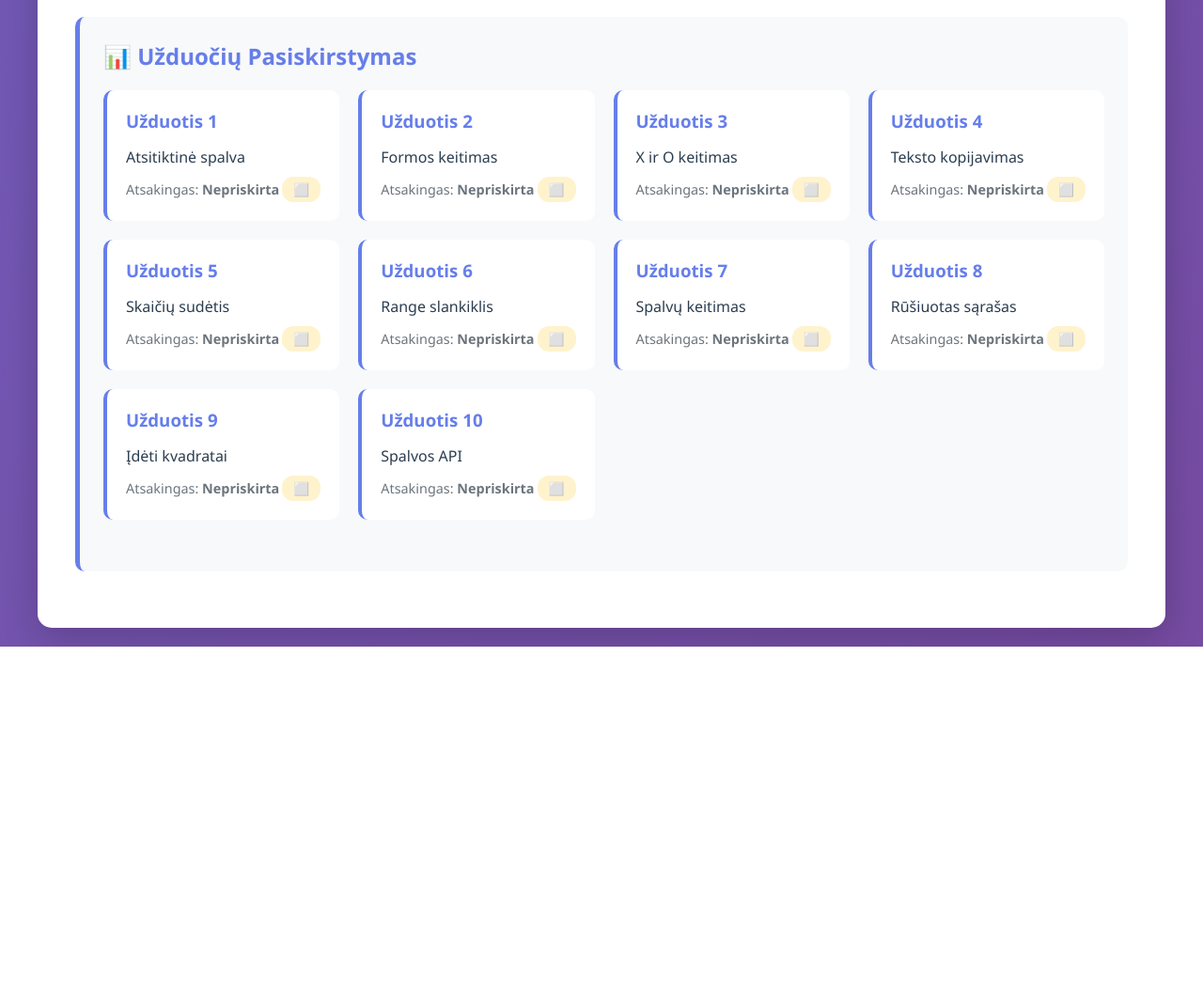
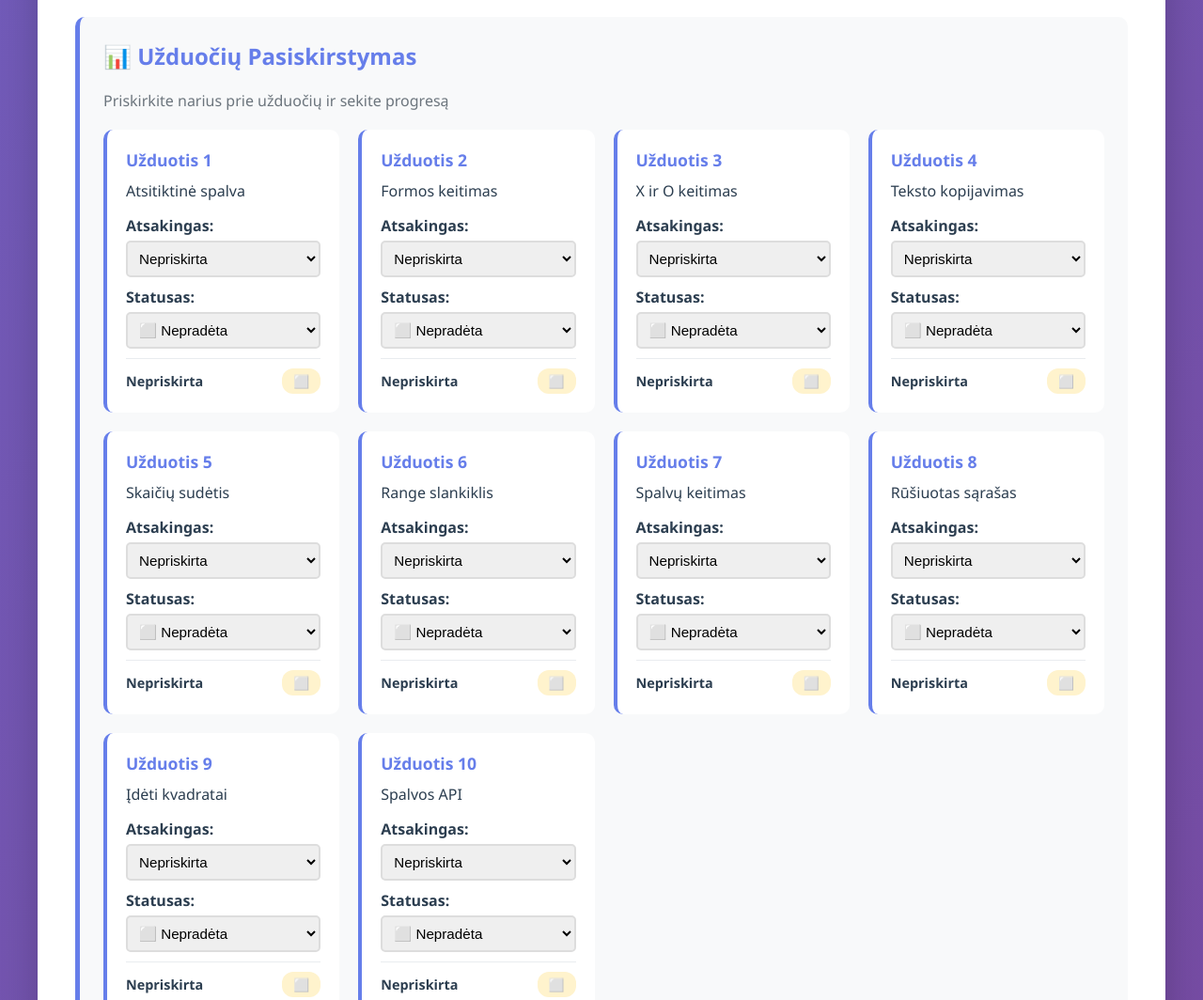
Before and after one commit to EdgarGreenchuk/5Grupe, a plain HTML site: page grupinis-checklist-manager.html in a window 1280 px wide. Shown: the part 5731-6795 px from the top of the page at 94% size. Before the commit the page ends 6419 px from the top, so only its background shows below. Drawn offline with Linux system fonts and the light colour scheme.

Commit message:
Pataisytas checklist su veikiančiu užduočių paskirstymu

```diff
--- a/grupinis-checklist-manager.html
+++ b/grupinis-checklist-manager.html
@@ -1,6 +1,5 @@
 <!DOCTYPE html>
 <html lang="lt">
-
 <head>
     <meta charset="UTF-8">
     <meta name="viewport" content="width=device-width, initial-scale=1.0">
@@ -205,27 +204,55 @@
             padding: 20px;
             border-radius: 10px;
             border-left: 4px solid #667eea;
+            transition: all 0.3s ease;
+        }
+
+        .task-card:hover {
+            box-shadow: 0 4px 12px rgba(102, 126, 234, 0.2);
+            transform: translateY(-2px);
         }
 
         .task-card h3 {
             color: #667eea;
+            margin-bottom: 10px;
+            font-size: 1.1em;
+        }
+
+        .task-card p {
+            color: #2c3e50;
             margin-bottom: 15px;
         }
 
-        .task-list {
-            list-style: none;
+        .task-card select {
+            width: 100%;
+            padding: 8px;
+            border: 2px solid #ddd;
+            border-radius: 5px;
+            font-size: 0.95em;
+            margin-bottom: 10px;
+            transition: border-color 0.3s ease;
         }
 
-        .task-list li {
-            padding: 8px 0;
-            border-bottom: 1px solid #e9ecef;
+        .task-card select:focus {
+            outline: none;
+            border-color: #667eea;
+        }
+
+        .task-info {
             display: flex;
             justify-content: space-between;
             align-items: center;
+            padding-top: 10px;
+            border-top: 1px solid #e9ecef;
         }
 
-        .task-list li:last-child {
-            border-bottom: none;
+        .assigned-to {
+            font-size: 0.9em;
+            color: #6c757d;
+        }
+
+        .assigned-to strong {
+            color: #2c3e50;
         }
 
         .status-badge {
@@ -301,7 +328,6 @@
         }
     </style>
 </head>
-
 <body>
     <div class="container">
         <header>
@@ -330,8 +356,7 @@
 
         <!-- Info -->
         <div class="info-box">
-            <p>💡 <strong>Patarimas:</strong> Pažymėkite užduotis paspausdami checkbox'us. Progresas išsaugomas
-                automatiškai jūsų naršyklėje!</p>
+            <p>💡 <strong>Patarimas:</strong> Pažymėkite užduotis paspausdami checkbox'us. Progresas išsaugomas automatiškai jūsų naršyklėje!</p>
         </div>
 
         <!-- Controls -->
@@ -395,6 +420,7 @@
         <!-- Task Assignments Overview -->
         <div class="section">
             <h2>📊 Užduočių Pasiskirstymas</h2>
+            <p style="color: #6c757d; margin-bottom: 20px;">Priskirkite narius prie užduočių ir sekite progresą</p>
             <div class="task-assignments" id="taskAssignments"></div>
         </div>
 
@@ -567,31 +593,85 @@
         // Update task assignments
         function updateTaskAssignments() {
             const container = document.getElementById('taskAssignments');
+            const assignments = loadAssignments();
+
             const tasks = [
-                { name: 'Atsitiktinė spalva', id: 'task1', member: '' },
-                { name: 'Formos keitimas', id: 'task2', member: '' },
-                { name: 'X ir O keitimas', id: 'task3', member: '' },
-                { name: 'Teksto kopijavimas', id: 'task4', member: '' },
-                { name: 'Skaičių sudėtis', id: 'task5', member: '' },
-                { name: 'Range slankiklis', id: 'task6', member: '' },
-                { name: 'Spalvų keitimas', id: 'task7', member: '' },
-                { name: 'Rūšiuotas sąrašas', id: 'task8', member: '' },
-                { name: 'Įdėti kvadratai', id: 'task9', member: '' },
-                { name: 'Spalvos API', id: 'task10', member: '' }
+                { name: 'Atsitiktinė spalva', id: 'task1' },
+                { name: 'Formos keitimas', id: 'task2' },
+                { name: 'X ir O keitimas', id: 'task3' },
+                { name: 'Teksto kopijavimas', id: 'task4' },
+                { name: 'Skaičių sudėtis', id: 'task5' },
+                { name: 'Range slankiklis', id: 'task6' },
+                { name: 'Spalvų keitimas', id: 'task7' },
+                { name: 'Rūšiuotas sąrašas', id: 'task8' },
+                { name: 'Įdėti kvadratai', id: 'task9' },
+                { name: 'Spalvos API', id: 'task10' }
             ];
 
-            container.innerHTML = tasks.map(task => `
+            const members = ['Nepriskirta', 'Team Lead', 'Narys 1', 'Narys 2', 'Narys 3', 'Narys 4', 'Narys 5', 'Narys 6'];
+
+            container.innerHTML = tasks.map(task => {
+                const assignment = assignments[task.id] || { member: 'Nepriskirta', status: 'pending' };
+                const statusClass = assignment.status === 'done' ? 'status-done' :
+                                  assignment.status === 'progress' ? 'status-progress' :
+                                  'status-pending';
+                const statusText = assignment.status === 'done' ? '✅' :
+                                 assignment.status === 'progress' ? '🔄' : '⬜';
+
+                return `
                     <div class="task-card">
                         <h3>Užduotis ${task.id.replace('task', '')}</h3>
-                    <p style="margin-bottom: 10px; color: #2c3e50;">${task.name}</p>
-                    <div style="display: flex; justify-content: space-between; align-items: center;">
-                        <span style="color: #6c757d; font-size: 0.9em;">
-                            Atsakingas: <strong>${task.member || 'Nepriskirta'}</strong>
+                        <p>${task.name}</p>
+
+                        <label style="display: block; margin-bottom: 5px; font-weight: bold; color: #2c3e50;">
+                            Atsakingas:
+                        </label>
+                        <select onchange="updateAssignment('${task.id}', 'member', this.value)">
+                            ${members.map(member =>
+                                `<option value="${member}" ${assignment.member === member ? 'selected' : ''}>${member}</option>`
+                            ).join('')}
+                        </select>
+
+                        <label style="display: block; margin-bottom: 5px; font-weight: bold; color: #2c3e50;">
+                            Statusas:
+                        </label>
+                        <select onchange="updateAssignment('${task.id}', 'status', this.value)">
+                            <option value="pending" ${assignment.status === 'pending' ? 'selected' : ''}>⬜ Nepradėta</option>
+                            <option value="progress" ${assignment.status === 'progress' ? 'selected' : ''}>🔄 Vykdoma</option>
+                            <option value="done" ${assignment.status === 'done' ? 'selected' : ''}>✅ Baigta</option>
+                        </select>
+
+                        <div class="task-info">
+                            <span class="assigned-to">
+                                <strong>${assignment.member}</strong>
                             </span>
-                        <span class="status-badge status-pending">⬜</span>
+                            <span class="status-badge ${statusClass}">${statusText}</span>
                         </div>
                     </div>
-            `).join('');
+                `;
+            }).join('');
+        }
+
+        // Load assignments from localStorage
+        function loadAssignments() {
+            const saved = localStorage.getItem('taskAssignments');
+            return saved ? JSON.parse(saved) : {};
+        }
+
+        // Save assignments to localStorage
+        function saveAssignments(assignments) {
+            localStorage.setItem('taskAssignments', JSON.stringify(assignments));
+        }
+
+        // Update assignment
+        function updateAssignment(taskId, field, value) {
+            const assignments = loadAssignments();
+            if (!assignments[taskId]) {
+                assignments[taskId] = { member: 'Nepriskirta', status: 'pending' };
+            }
+            assignments[taskId][field] = value;
+            saveAssignments(assignments);
+            updateTaskAssignments();
         }
 
         // Mark all complete
@@ -611,8 +691,9 @@
 
         // Clear all
         function clearAll() {
-            if (confirm('Ar tikrai norite išvalyti VISĄ progresą?')) {
+            if (confirm('Ar tikrai norite išvalyti VISĄ progresą IR užduočių pasiskirstymą?')) {
                 localStorage.removeItem('groupChecklist');
+                localStorage.removeItem('taskAssignments');
                 location.reload();
             }
         }
@@ -620,7 +701,35 @@
         // Export to markdown
         function exportToMarkdown() {
             const state = loadState();
+            const assignments = loadAssignments();
             let markdown = '# Grupinio Darbo Checklist\n\n';
+
+            // Add task assignments table
+            markdown += '## 📊 Užduočių Pasiskirstymas\n\n';
+            markdown += '| # | Užduotis | Atsakingas | Statusas |\n';
+            markdown += '|---|----------|------------|----------|\n';
+
+            const tasks = [
+                { name: 'Atsitiktinė spalva', id: 'task1' },
+                { name: 'Formos keitimas', id: 'task2' },
+                { name: 'X ir O keitimas', id: 'task3' },
+                { name: 'Teksto kopijavimas', id: 'task4' },
+                { name: 'Skaičių sudėtis', id: 'task5' },
+                { name: 'Range slankiklis', id: 'task6' },
+                { name: 'Spalvų keitimas', id: 'task7' },
+                { name: 'Rūšiuotas sąrašas', id: 'task8' },
+                { name: 'Įdėti kvadratai', id: 'task9' },
+                { name: 'Spalvos API', id: 'task10' }
+            ];
+
+            tasks.forEach((task, index) => {
+                const assignment = assignments[task.id] || { member: 'Nepriskirta', status: 'pending' };
+                const statusEmoji = assignment.status === 'done' ? '✅' :
+                                  assignment.status === 'progress' ? '🔄' : '⬜';
+                markdown += `| ${index + 1} | ${task.name} | ${assignment.member} | ${statusEmoji} |\n`;
+            });
+
+            markdown += '\n---\n\n';
 
             const sections = [
                 { title: '## Team Lead Užduotys', prefix: 'teamLead', tasks: checklistData.teamLead },
@@ -680,5 +789,4 @@
         init();
     </script>
 </body>
-
 </html>
```
Lines whose indentation alone changed are shown as unchanged.
